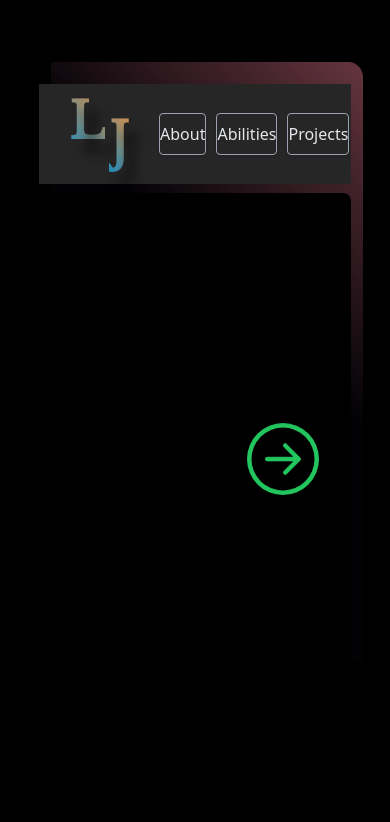
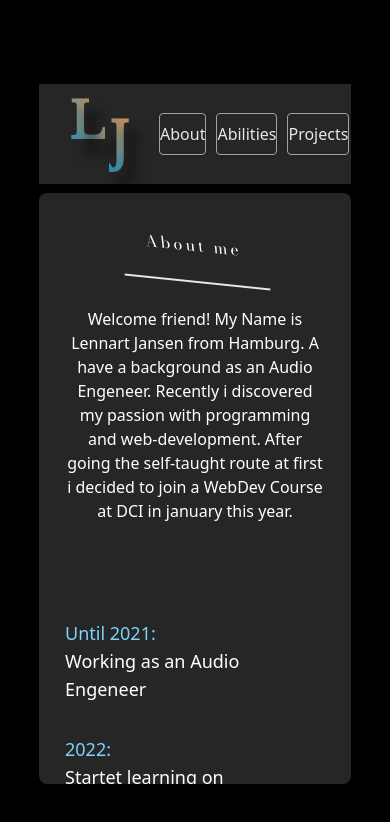
Before and after one commit to Len-J-108/portfolio, a React (Vite) app: page / in a window 390 px wide. Shown: the top 822 px of the page. Built offline with nearby package versions, Linux system fonts and the light colour scheme.

Commit message:
fixed landscape view

```diff
--- a/src/Components/About.jsx
+++ b/src/Components/About.jsx
@@ -32,7 +32,7 @@ const About = ({ switchProps }) => {
             <span className='font-thin '>
               Startet learning on{' '}
               <a
-                href='https://www.freecodecamp.org/'
+                href='https://www.freecodecamp.org/LennartJansen'
                 className='font-bold text-green-500'
               >
                 FreeCodeCamp{' '}
--- a/src/Components/App.jsx
+++ b/src/Components/App.jsx
@@ -48,7 +48,7 @@ function App() {
     <AnimatePresence>
       <div className='w-screen h-screen flex justify-center items-center'>
         <div className='content-container flex relative'>
-          <div className='depth1'></div>
+          <div className='depth1 hidden xl:block'></div>
           <CarouselWithSwiperJS loader={fadeOnLoadTop} />
           <ContentLeftBottom loader={fadeOnLoadLeft} />
           <ContentRight />
--- a/src/Components/CarouselWithSwiperJS.jsx
+++ b/src/Components/CarouselWithSwiperJS.jsx
@@ -23,7 +23,7 @@ export default function CarouselWithSwiperJS() {
   const imageStyles = ['h-full', 'w-full', 'object-cover'];
 
   return (
-    <div className='carousella hidden lg:block'>
+    <div className='carousella hidden xl:block'>
       <Swiper
         spaceBetween={30}
         speed={3000}
--- a/src/Components/ContentLeftBottom.jsx
+++ b/src/Components/ContentLeftBottom.jsx
@@ -9,7 +9,7 @@ import { motion } from 'framer-motion';
 import faceImage from '../Assets/images/faceRoundScaledDown.png';
 
 const ContentLeftBottom = ({ loader }) => {
-  const twClassNames = ['hidden', 'lg:block', 'backdrop-blur-md'];
+  const twClassNames = ['hidden', 'xl:block', 'backdrop-blur-md'];
   return (
     <motion.div
       variants={loader}
--- a/src/Components/RoutesAnimated.jsx
+++ b/src/Components/RoutesAnimated.jsx
@@ -45,7 +45,8 @@ const RoutesAnimated = () => {
   return (
     // <AnimatePresence>
     <Routes location={location} key={location.key}>
-      <Route path='/' element={<GreenStart switchProps={switchProps} />} />
+      {/* <Route path='/' element={<GreenStart switchProps={switchProps} />} /> */}
+      <Route path='/' element={<About switchProps={switchProps} />} />
       <Route path='/about' element={<About switchProps={switchProps} />} />
       <Route
         path='/abilities'
```
